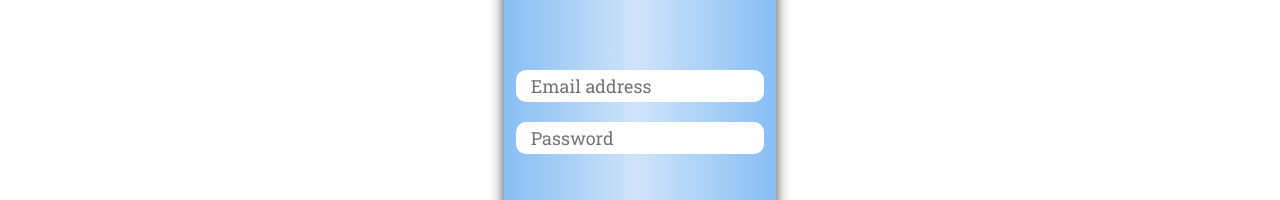
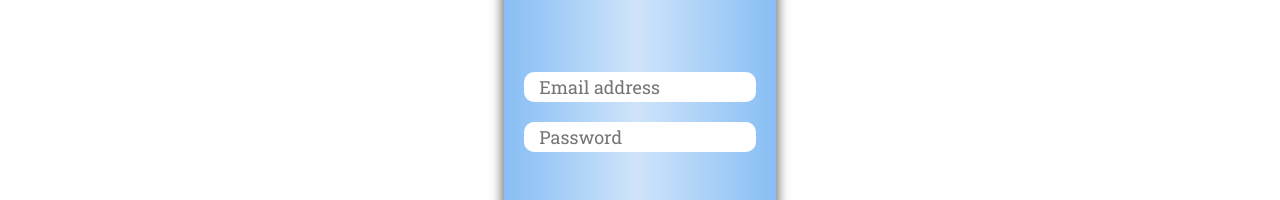
Before and after one commit to sadikir/ivisary, a React (Vite) app: page /login in a window 1280 px wide. Shown: the part 201-401 px from the top of the page. Built offline with nearby package versions, Linux system fonts and the light colour scheme.

Commit message:
Update login.css

```diff
--- a/src/pages/login/login.css
+++ b/src/pages/login/login.css
@@ -22,7 +22,7 @@ background: linear-gradient(90deg, rgba(135,190,244,1) 0%, rgba(207,228,250,1) 4
 }
 .login-wrapper>form>input[type=password]{
 width:85%;
-  box-sizing;border-box;
+  box-sizing:border-box;
   margin-top:20px;
   border-radius:10px;
   height:30px;
@@ -32,7 +32,7 @@ width:85%;
 }
 .login-wrapper>form>input[type=email]{
  width:85%;
-  box-sizing;border-box;
+  box-sizing:border-box;
   border-radius:10px;
   height:30px;
   border:none;
```
